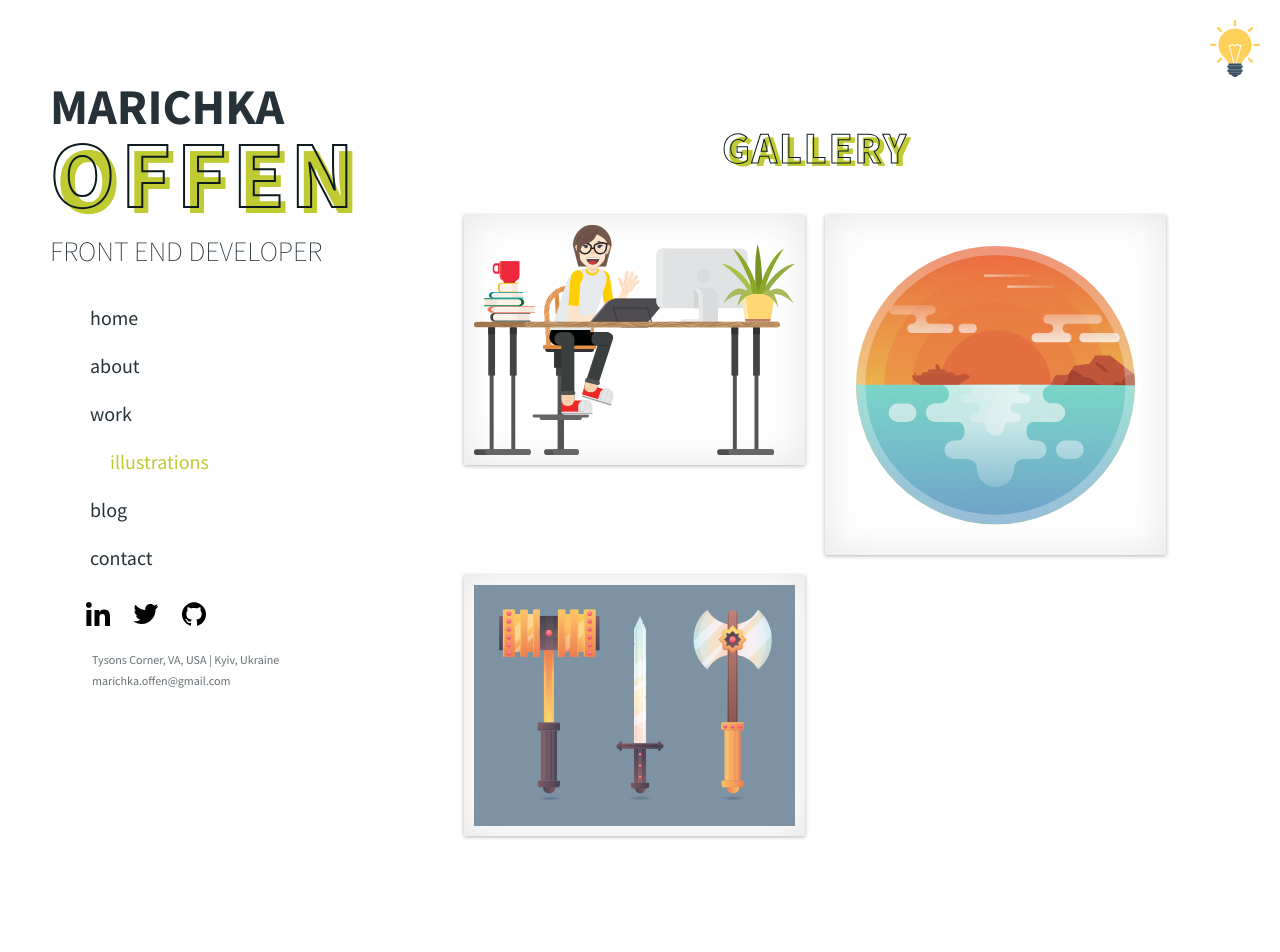
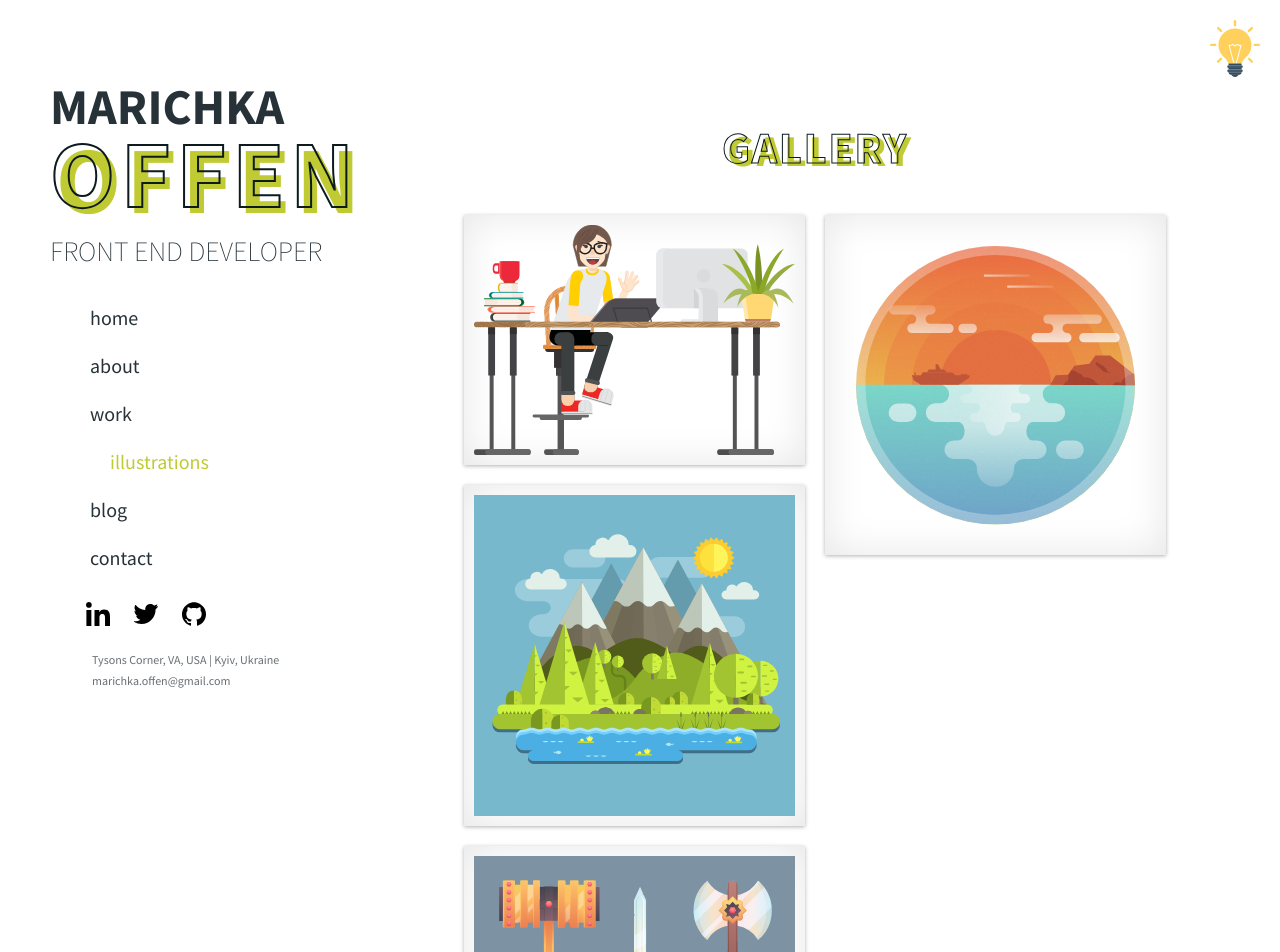
Before and after one commit to marichka-offen/final-portfolio, a Vue app: page /illustration in a window 1280 px wide. Shown: the top 952 px of the page. Before the commit the page ends 900 px from the top, so only its background shows below. Built offline with nearby package versions, Linux system fonts and the light colour scheme.

Commit message:
Add mountains illustration

```diff
--- a/src/views/Illustration.vue
+++ b/src/views/Illustration.vue
@@ -4,6 +4,7 @@
     <div class="row">
       <div class="column">
         <img src="../assets/img/illustrations/me.svg" style="width:100%" />
+        <img src="../assets/img/illustrations/mountains.svg" style="width:100%" />
       </div>
       <div class="column">
         <img src="../assets/img/illustrations/sunset.svg" style="width:100%" />
```
Also changed, not shown: src/assets/img/illustrations/mountains.svg (added).
